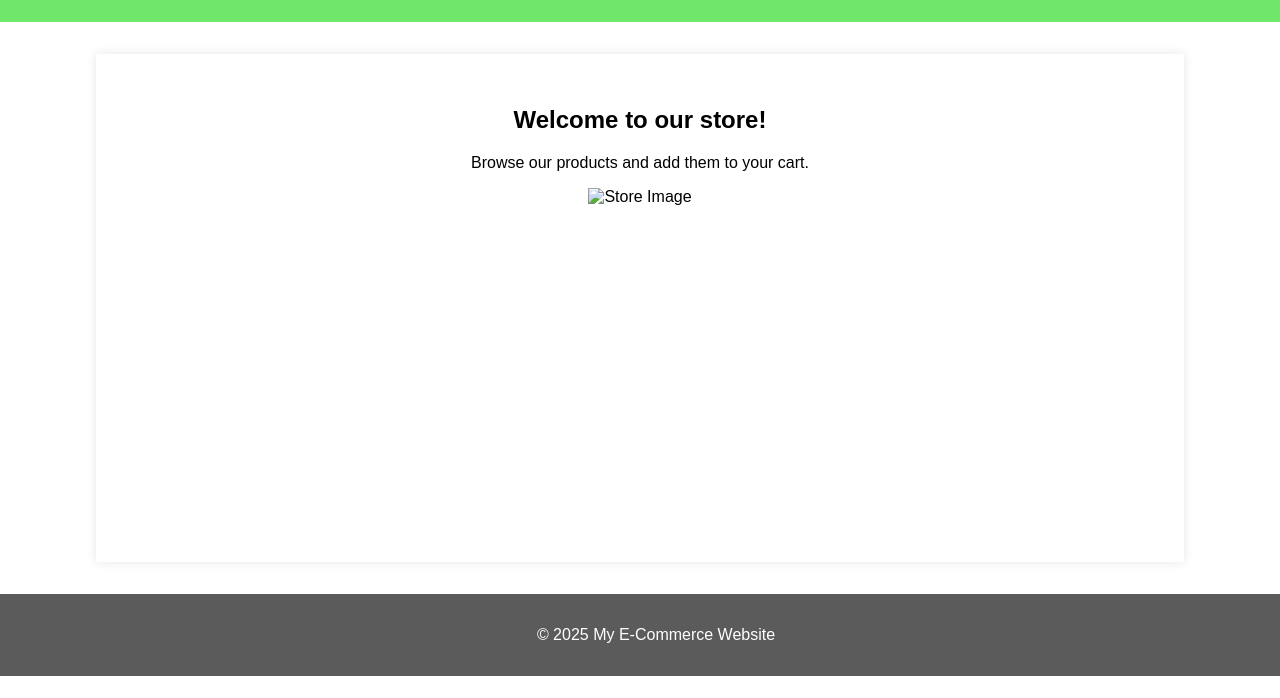
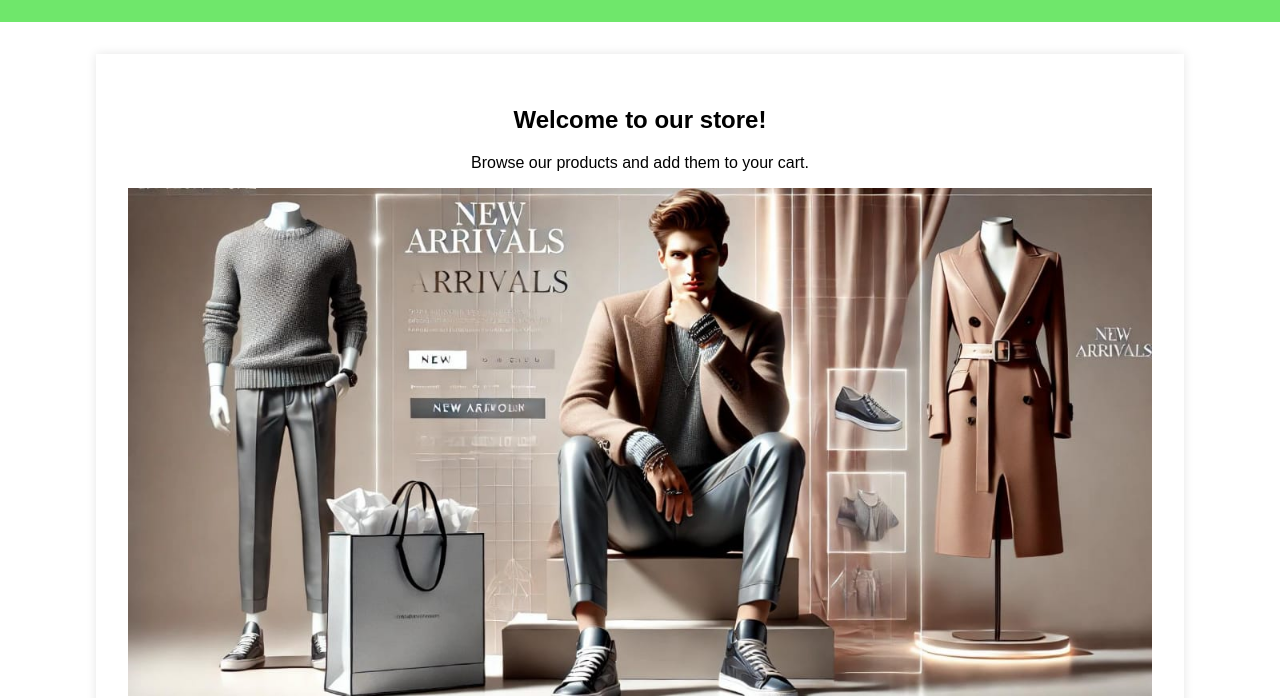
Before and after one commit to saravananRdeveloper/E-commerseWebsite, a plain HTML site: page index.html in a window 1280 px wide. Shown: the part 124-822 px from the top of the page. Before the commit the page ends 800 px from the top, so only its background shows below. Drawn offline with Linux system fonts and the light colour scheme.

Commit message:
Update index.html

```diff
--- a/index.html
+++ b/index.html
@@ -21,7 +21,7 @@
     <main>
         <h2>Welcome to our store!</h2>
         <p>Browse our products and add them to your cart.</p>
-        <img src="images/index.jpg" alt="Store Image" class="responsive-img">
+        <img src="index.jpg" alt="Store Image" class="responsive-img">
     </main>
     <footer>
         <p>&copy; 2025 My E-Commerce Website</p>
```
